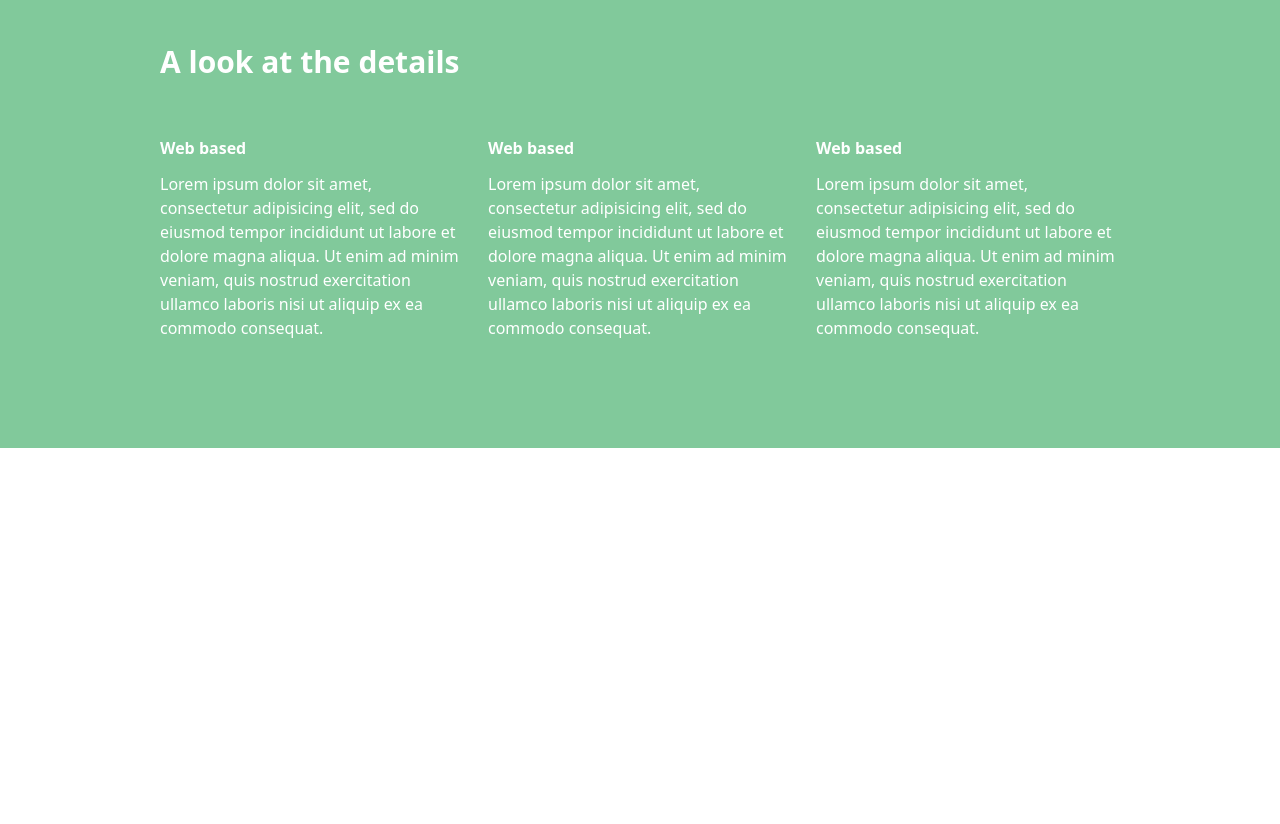
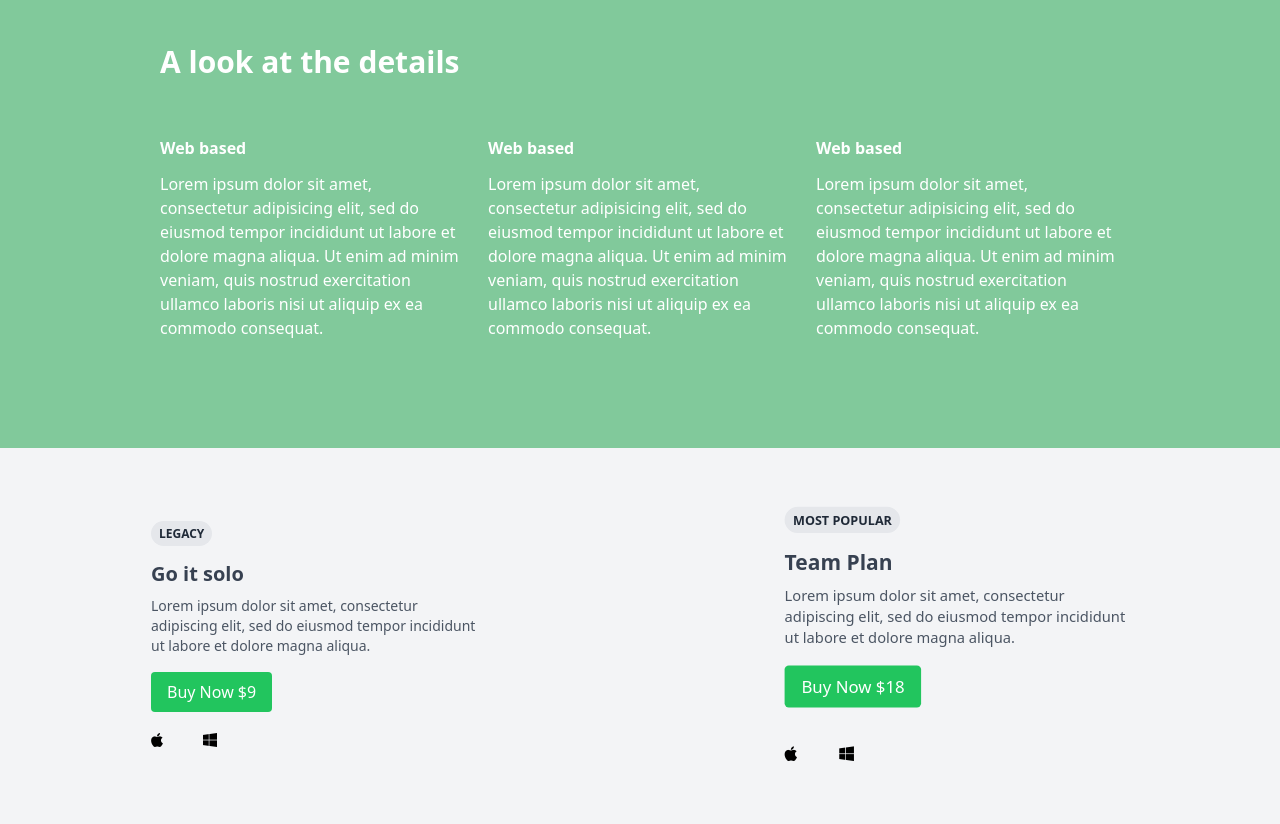
Before and after one commit to tahiamustofa/picture-perfect, a plain HTML site: page index.html in a window 1280 px wide. Shown: the part 3176-4000 px from the top of the page. Before the commit the page ends 3624 px from the top, so only its background shows below. Drawn offline with nearby package versions, Linux system fonts and the light colour scheme.

Commit message:
updated.............

```diff
--- a/index.html
+++ b/index.html
@@ -6,6 +6,7 @@
   <meta name="viewport" content="width=device-width, initial-scale=1.0">
   <link rel="stylesheet" href="style.css">
   <script src="https://cdn.tailwindcss.com"></script>
+  <script src="https://kit.fontawesome.com/9710cf8566.js" crossorigin="anonymous"></script>
   <!-- <link href="https://cdn.jsdelivr.net/npm/daisyui@4.12.10/dist/full.min.css" rel="stylesheet" type="text/css" /> -->
 
 </head>
@@ -278,6 +279,38 @@
     </div>
   </section>
 
+  <section>
+    <div class="grid gap-5 md:gap-1  place-items-center items-center grid-cols-1 md:grid-cols-2 bg-gray-100 py-10 mx-auto">
+      <!-- First Pricing Card -->
+      <div class="max-w-sm mx-4 hover:bg-white hover:shadow-lg  rounded-lg overflow-hidden p-6">
+        <span class="bg-gray-200 text-gray-800 hover:bg-purple-200 hover:text-purple-800 text-xs font-semibold rounded-full px-2 py-1 uppercase">Legacy</span>
+        <h2 class="mt-4 text-gray-700 font-bold text-xl">Go it solo</h2>
+        <p class="mt-2 text-gray-600 text-sm">Lorem ipsum dolor sit amet, consectetur adipiscing elit, sed do eiusmod tempor incididunt ut labore et dolore magna aliqua.</p>
+        <button class="mt-4 bg-green-500 text-white px-4 py-2 rounded hover:bg-green-600">Buy Now $9</button>
+        <div class="flex items-center mt-4 gap-10">
+          <p><i class="fa-brands fa-apple"></i></p>
+          <p><i class="fa-brands fa-windows"></i></p>
+        </div>
+      </div>
+
+      <!-- Second Pricing Card -->
+      <div class="max-w-sm mx-4 hover:bg-white hover:shadow-lg rounded-lg overflow-hidden p-6 transform scale-105">
+        <span class="hover:bg-purple-200 hover:text-purple-800  bg-gray-200 text-gray-800 text-xs font-semibold rounded-full px-2 py-1 uppercase">Most Popular</span>
+        <h2 class="mt-4 text-gray-700 font-bold text-xl">Team Plan</h2>
+        <p class="mt-2 text-gray-600 text-sm">Lorem ipsum dolor sit amet, consectetur adipiscing elit, sed do eiusmod tempor incididunt ut labore et dolore magna aliqua.</p>
+        <button class="mt-4 bg-green-500 text-white px-4 py-2 rounded hover:bg-green-600">Buy Now $18</button>
+        <div class="flex items-center mt-4">
+          <div class="flex items-center mt-4 gap-10">
+            <p><i class="fa-brands fa-apple"></i></p>
+            <p><i class="fa-brands fa-windows"></i></p>
+          </div>
+        </div>
+      </div>
+    </div>
+
+
+  </section>
+
 
 
 
```
